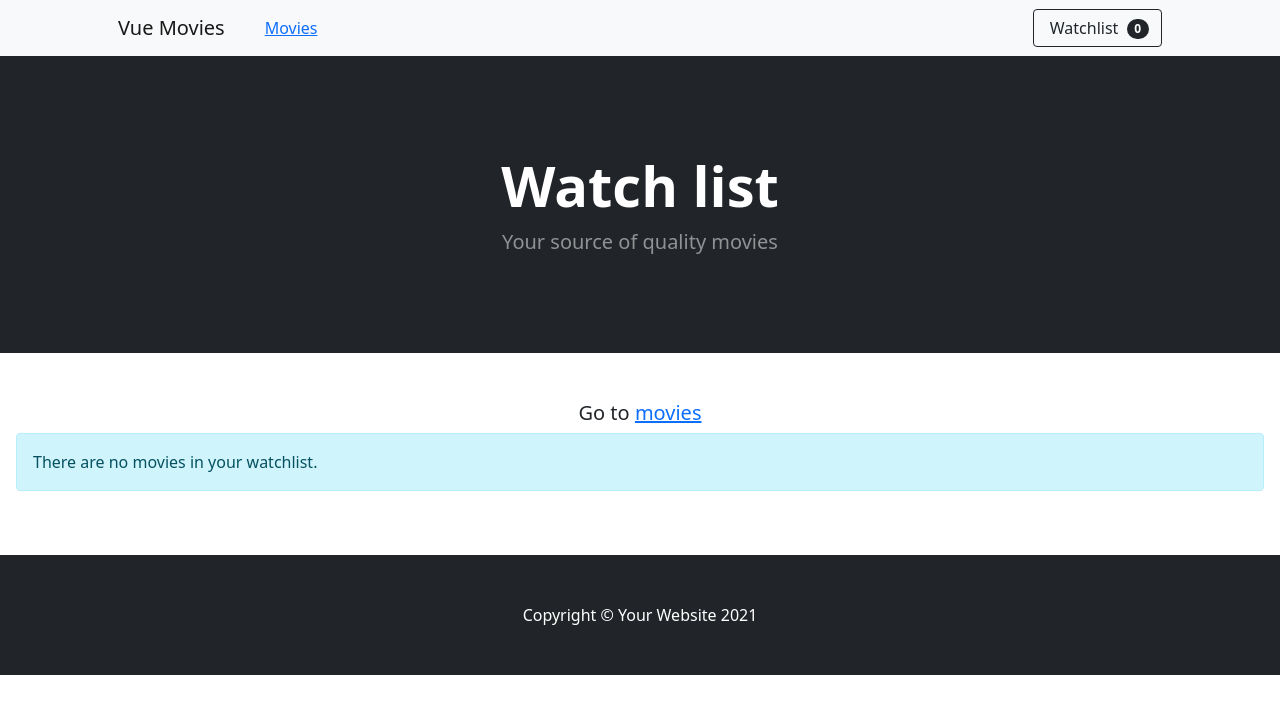
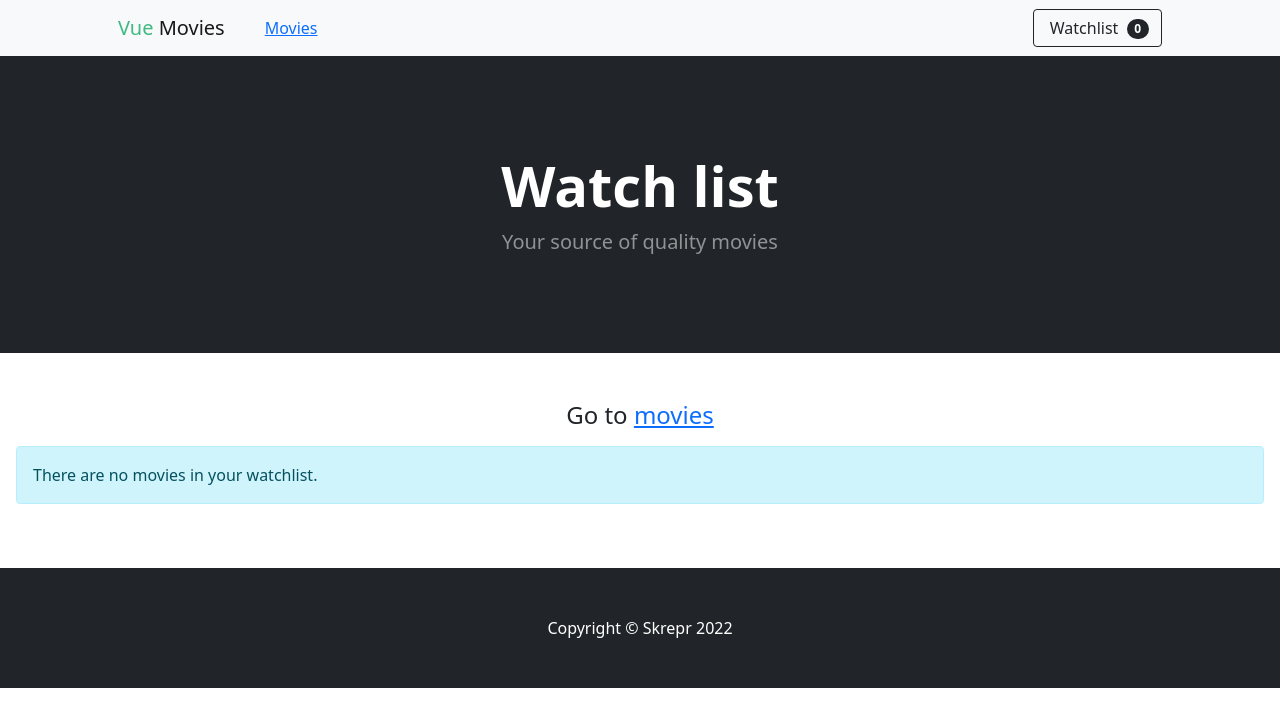
Before and after one commit to DouweGnodde/vue-movies, a Vue app: page /#/watch-list in a window 1280 px wide. Shown: the top 726 px of the page. Built offline with nearby package versions, Linux system fonts and the light colour scheme.

Commit message:
Wat code opgeschoont / component splitsing

```diff
--- a/src/types/WatchListContext.ts
+++ b/src/types/WatchListContext.ts
@@ -1,8 +1,7 @@
 import Movie from "./Movie";
 
 export default interface WatchListContext {
-    watchListContains: (movie: Movie) => boolean
-    getWatchList: () => Movie[]
+    getWatchListMovies: () => Movie[]
     addToWatchList: (movie: Movie) => void
     removeFromWatchList: (movie: Movie) => void
 }
--- a/src/vue/components/MovieCard.vue
+++ b/src/vue/components/MovieCard.vue
@@ -1,19 +1,6 @@
 <template>
   <div class="card">
-    <div
-        v-if="watchList"
-        class="badge bg-dark text-white position-absolute"
-        style="top: 0.5rem; right: 0.5rem; cursor: pointer"
-        @click="toggleWatchList"
-    >
-      <span v-if="watchList.watchListContains(movie)">
-        x Remove from watchlist
-      </span>
-      <span v-else>
-        + Add to watchlist
-      </span>
-
-    </div>
+   <WatchlistToggleBadge :movie="movie" />
     <img
         class="card-img-top"
         :src="getPosterHref(movie.poster_path, 'w342')"
@@ -31,18 +18,10 @@
 import Movie from "../../types/Movie";
 import getPosterHref from "../../poster/getPosterHref";
 import useWatchlist from "../hook/useWatchlist";
+import { computed } from "vue";
+import WatchlistToggleBadge from "./WatchlistToggleBadge.vue";
 
 const props = defineProps<{
   movie: Movie
 }>()
-
-const watchList = useWatchlist();
-
-function toggleWatchList(): void {
-  if (watchList.watchListContains(props.movie)) {
-    watchList.removeFromWatchList(props.movie);
-  } else {
-    watchList.addToWatchList(props.movie);
-  }
-}
 </script>
--- a/src/vue/components/WatchListProvider.vue
+++ b/src/vue/components/WatchListProvider.vue
@@ -1,7 +1,5 @@
 <template>
-<div>
-  <slot></slot>
-</div>
+  <div><slot></slot></div>
 </template>
 
 <script lang="ts" setup>
@@ -27,16 +25,12 @@ effect(() => {
   localStorage.setItem(LOCAL_STORAGE_KEY, JSON.stringify(watchList.value));
 })
 
-function watchListContains(movie: Movie): boolean {
-  return watchList.value.filter(it => it.id === movie.id).length > 0;
-}
-
-function getWatchList(): Movie[] {
+function getWatchListMovies(): Movie[] {
   return watchList.value;
 }
 
 function removeFromWatchList(movie: Movie) {
-  const index = watchList.value.indexOf(movie);
+  const index = watchList.value.findIndex(it => it.id === movie.id);
 
   if (index !== -1) {
     watchList.value.splice(index, 1);
@@ -48,9 +42,8 @@ function addToWatchList(movie: Movie) {
 }
 
 provide('watchListContext', {
-  watchListContains,
   removeFromWatchList,
-  getWatchList,
+  getWatchListMovies,
   addToWatchList
 } as WatchListContext)
 </script>
--- /dev/null
+++ b/src/vue/components/WatchlistToggleBadge.vue
@@ -0,0 +1,37 @@
+<template>
+  <div
+      v-if="watchList"
+      class="badge bg-dark text-white position-absolute"
+      style="top: 0.5rem; right: 0.5rem; cursor: pointer"
+      @click="toggleWatchList"
+  >
+      <span v-if="inWatchlist">
+        x Remove from watchlist
+      </span>
+      <span v-else>
+        + Add to watchlist
+      </span>
+  </div>
+</template>
+
+<script lang="ts" setup>
+import Movie from "../../types/Movie";
+import getPosterHref from "../../poster/getPosterHref";
+import useWatchlist from "../hook/useWatchlist";
+import { computed } from "vue";
+
+const props = defineProps<{
+  movie: Movie
+}>()
+
+const watchList = useWatchlist();
+const inWatchlist = computed(() => watchList.getWatchListMovies().findIndex(it => it.id === props.movie.id) !== -1)
+
+function toggleWatchList(): void {
+  if (inWatchlist.value) {
+    watchList.removeFromWatchList(props.movie);
+  } else {
+    watchList.addToWatchList(props.movie);
+  }
+}
+</script>
--- a/src/vue/layouts/default/components/DefaultFooter.vue
+++ b/src/vue/layouts/default/components/DefaultFooter.vue
@@ -1,6 +1,6 @@
 <template>
   <footer class="py-5 bg-dark">
-    <div class="container"><p class="m-0 text-center text-white">Copyright © Your Website 2021</p></div>
+    <div class="container"><p class="m-0 text-center text-white">Copyright © Skrepr 2022</p></div>
   </footer>
 </template>
 <script lang="ts" setup></script>
--- a/src/vue/layouts/default/components/DefaultNavBar.vue
+++ b/src/vue/layouts/default/components/DefaultNavBar.vue
@@ -1,8 +1,9 @@
 <template>
   <nav class="navbar navbar-expand-lg navbar-light bg-light">
     <div class="container px-4 px-lg-5">
-      <a class="navbar-brand" href="#!">Vue Movies</a>
-      <button class="navbar-toggler" type="button" data-bs-toggle="collapse" data-bs-target="#navbarSupportedContent" aria-controls="navbarSupportedContent" aria-expanded="false" aria-label="Toggle navigation"><span class="navbar-toggler-icon"></span></button>
+      <router-link class="navbar-brand" to="/">
+        <span style="color: #42b883; font-weight: 400">Vue</span> Movies
+      </router-link>
       <div class="collapse navbar-collapse" id="navbarSupportedContent">
         <ul class="navbar-nav me-auto mb-2 mb-lg-0 ms-lg-4">
           <li class="nav-item">
@@ -14,7 +15,7 @@
             <i class="bi-cart-fill me-1"></i>
             Watchlist
             <span class="badge bg-dark text-white ms-1 rounded-pill">
-              {{ watchList.getWatchList().length }}
+              {{ watchList.getWatchListMovies().length }}
             </span>
           </router-link>
         </form>
--- a/src/vue/page/watch-list/WatchListPage.vue
+++ b/src/vue/page/watch-list/WatchListPage.vue
@@ -1,9 +1,9 @@
 <template>
   <div>
-    <h5 class="text-center">
+    <h4 class="text-center mb-3">
       Go to <router-link to="/movies">movies</router-link>
-    </h5>
-    <MovieCardList :movies="watchList.getWatchList()">
+    </h4>
+    <MovieCardList :movies="watchList.getWatchListMovies()">
       <template #no-movies>
         There are no movies in your watchlist.
       </template>
--- a/src/vue/routing/routes.ts
+++ b/src/vue/routing/routes.ts
@@ -3,6 +3,7 @@ import WatchListPage from '../page/watch-list/WatchListPage.vue';
 import { RouteRecordRaw } from 'vue-router';
 
 const routes: RouteRecordRaw[] = [
+    { path: '/', meta: { title: 'Movies'}, component: MovieListPage },
     { path: '/movies', meta: { title: 'Movies'}, component: MovieListPage },
     { path: '/watch-list', meta: { title: 'Watch list'}, component: WatchListPage },
 ]
```
